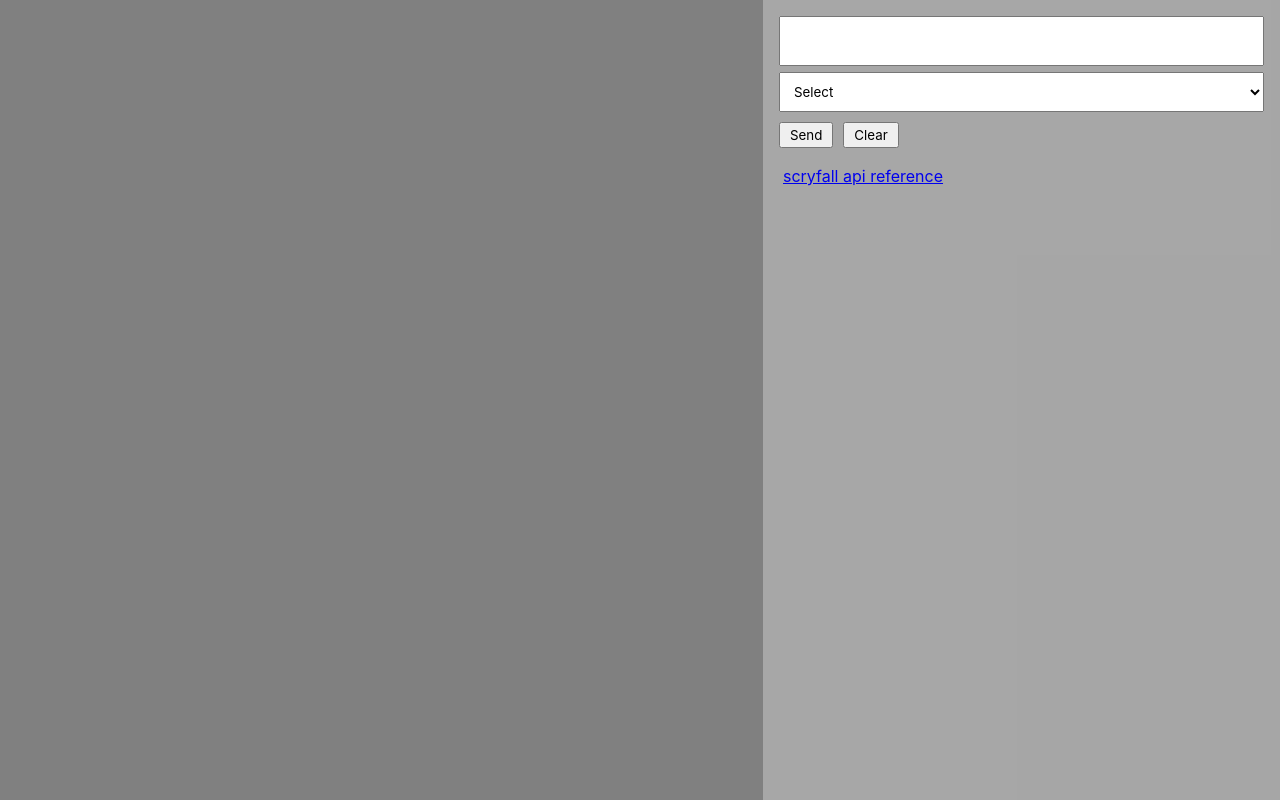
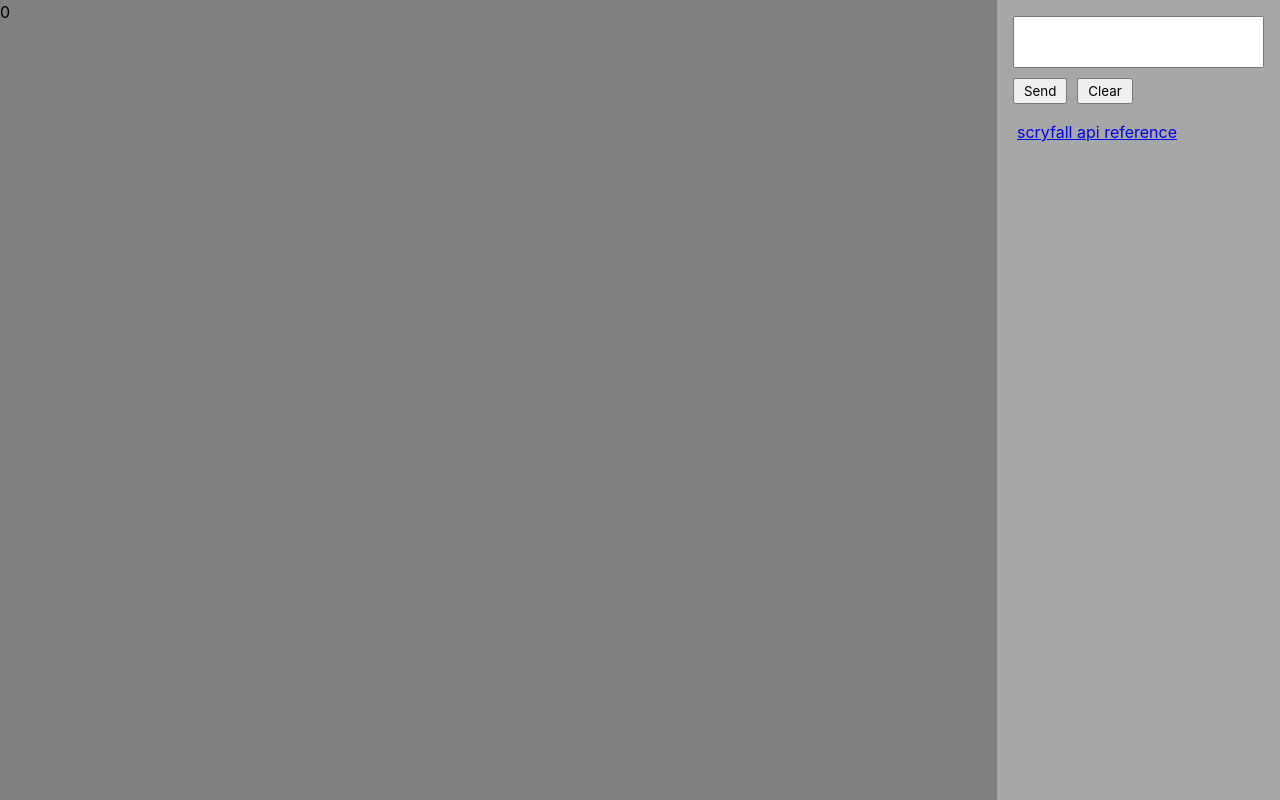
Before and after one commit to devtsp/mtg-client, a React (Vite) app: page / in a window 1280 px wide. Shown: the top 800 px of the page. Built offline with nearby package versions, Linux system fonts and the light colour scheme.

Commit message:
fix drag remove unused code

```diff
--- a/src/components/Board.tsx
+++ b/src/components/Board.tsx
@@ -2,37 +2,13 @@
 import React from 'react';
 
 import Card from './Card';
-import type {
-  ScryfallApiResponseCard,
-  ScryfallApiResponseList,
-} from 'src/types';
+import type { ScryfallApiResponseList } from 'src/types';
 
 document.addEventListener('contextmenu', event => {
   event.preventDefault();
 });
 
 const API_1 = 'https://api.scryfall.com';
-
-function shuffle(array: ScryfallApiResponseCard[]) {
-  const copy = [...array];
-  let currentIndex = copy.length,
-    randomIndex;
-
-  // While there remain elements to shuffle.
-  while (currentIndex > 0) {
-    // Pick a remaining element.
-    randomIndex = Math.floor(Math.random() * currentIndex);
-    currentIndex--;
-
-    // And swap it with the current element.
-    [copy[currentIndex], copy[randomIndex]] = [
-      copy[randomIndex],
-      copy[currentIndex],
-    ];
-  }
-
-  return copy;
-}
 
 function Board() {
   const boardRef = React.useRef<HTMLDivElement>(null);
@@ -44,8 +20,8 @@ function Board() {
   >({
     data: [],
   });
+  const [error, setError] = React.useState<any>();
 
-  const [cards, setCards] = React.useState<ScryfallApiResponseCard[]>([]);
   const [selectedCards, setSelectedCards] = React.useState<string[]>([]);
   const [dragStartPositions, setDragStartPositions] = React.useState<{
     [key: string]: { x: number; y: number };
@@ -143,7 +119,7 @@ function Board() {
     const scrollLeft = document.documentElement.scrollLeft;
     const scrollTop = document.documentElement.scrollTop;
 
-    const newSelectedCards = cards.filter(card => {
+    const newSelectedCards = fetched?.data?.filter(card => {
       const cardRect = document
         .getElementById(card.id)
         ?.getBoundingClientRect();
@@ -171,7 +147,7 @@ function Board() {
       );
     });
 
-    setSelectedCards(newSelectedCards.map(card => card.id));
+    setSelectedCards(newSelectedCards!.map(card => card.id));
     console.log('Selected Cards:', newSelectedCards);
   };
 
@@ -179,39 +155,31 @@ function Board() {
     console.log('Keydown ', e.key);
     if (e.key === 'Escape') {
       setSelectedCards([]);
-    } else if (e.key === 'm') {
+    } else if (e.key.toLowerCase() === 'm') {
       const focusedElement = document.activeElement;
-      if (focusedElement instanceof HTMLTextAreaElement) return;
+      if (focusedElement instanceof HTMLInputElement) return;
       setMenuOpen(!menuOpen);
     }
   }
 
   function handleSubmit(e: React.FormEvent) {
     e.preventDefault();
-    fetch(API_1 + userInput)
-      .then(r => r.json())
+    fetch(API_1 + '/cards/search?page=1&q=' + userInput)
+      .then(r => {
+        if (!r.ok) {
+          throw new Error(r.statusText);
+        }
+        return r.json();
+      })
       .then(cards => {
         console.log(cards);
         setFetched(cards);
       })
-      .catch(err => console.error(err));
+      .catch(err => {
+        console.log(err);
+        setError(err);
+      });
   }
-
-  React.useEffect(() => {
-    async function getCards() {
-      try {
-        const response = await fetch('public/magic_api_response.json');
-        const data = await response.json();
-        setCards(shuffle(data.cards));
-      } catch (error) {
-        console.log(error);
-      }
-    }
-
-    getCards();
-  }, []);
-
-  const PRESETS = ['/cards/search?page=1&q=omnath'];
 
   return (
     <div
@@ -242,7 +210,6 @@ function Board() {
             height: '100%',
             backgroundColor: 'rgba(255,255,255,.3)',
             zIndex: 200,
-            // width: '40vw',
           }}
         >
           {/* FORM */}
@@ -253,41 +220,18 @@ function Board() {
             }}
           >
             {/* TEXT INPUT */}
-            <textarea
+            <input
               style={{
                 width: '100%',
                 padding: '1rem',
                 resize: 'none',
               }}
-              rows={1}
               value={userInput}
               onChange={e => setUserInput(e.target.value)}
               name="cardList"
               id="card-list"
-            ></textarea>
+            />
 
-            {/* SELECTOR */}
-            <select
-              name="presets"
-              id="presets"
-              onChange={e => {
-                setUserInput(e.target.value);
-              }}
-              style={{
-                padding: '10px',
-                width: '100%',
-              }}
-              value={userInput}
-            >
-              <option disabled value="">
-                Select
-              </option>
-              {/* OPTIONS */}
-              {PRESETS.map(o => {
-                return <option value={o}>{o}</option>;
-              })}
-            </select>
-            <br />
             <div
               style={{
                 display: 'flex',
@@ -305,9 +249,18 @@ function Board() {
                 Clear
               </button>
             </div>
+            {error && (
+              <div
+                style={{
+                  color: 'crimson',
+                }}
+              >
+                {error.toString()}
+              </div>
+            )}
           </form>
           <a
-            href="https://scryfall.com/docs/api/cards"
+            href="https://scryfall.com/docs/api"
             target="_blank"
             style={{
               margin: '20px',
@@ -334,7 +287,9 @@ function Board() {
       )}
 
       {/* Cards Spawned */}
-      {fetched?.data?.map((card, index) => {
+      {!error &&
+        fetched?.data?.length &&
+        fetched.data?.map((card, index) => {
           if (!card?.id) {
             return <div>Uups</div>;
           }
```
Lines whose indentation alone changed are shown as unchanged.
